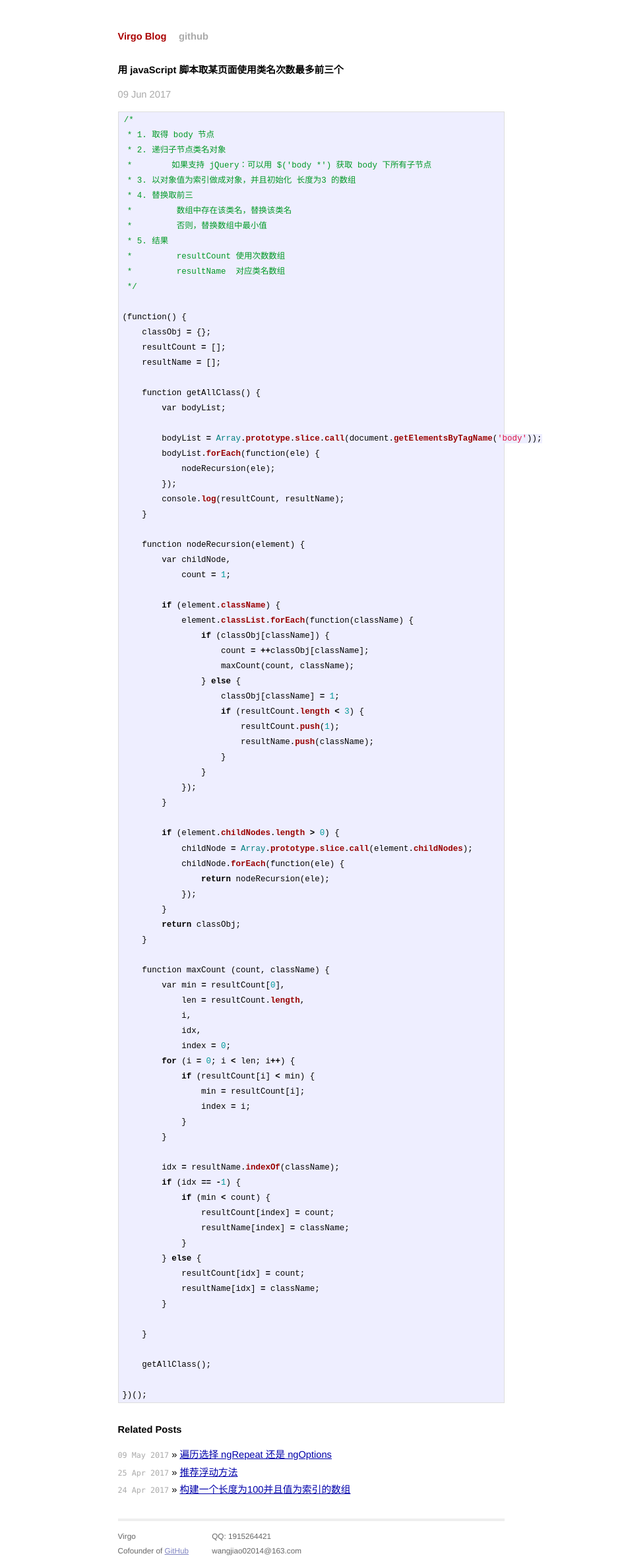
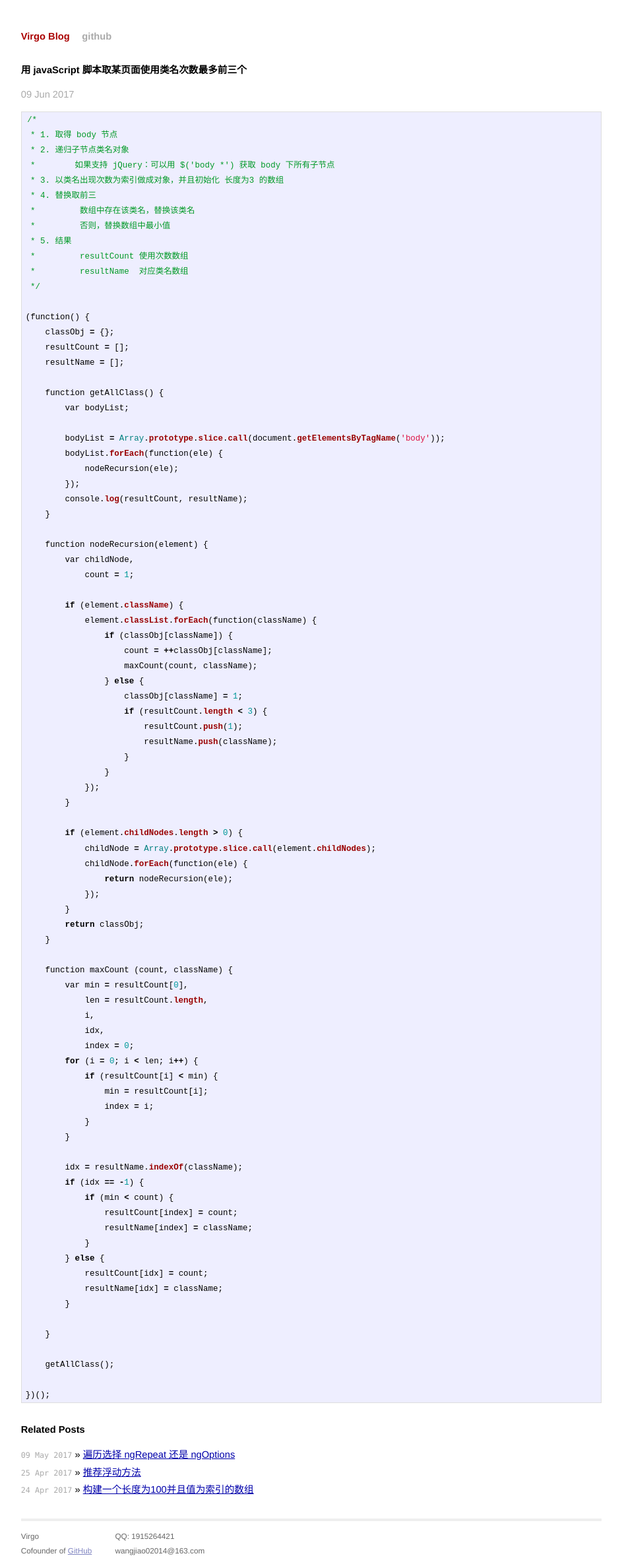
Before and after one commit to virgo02014/virgo02014.github.io, a Jekyll site: the page built from _posts/2017-06-09-Get-the-class-name-utilization-number-three.html, in a window 1280 px wide. Shown: the whole page at 66% size, without its empty margins (168-1111 px from the left). Built offline with Jekyll 4.4.1, drawn with Linux system fonts in a browser that asks for light colours.

Commit message:
expand screen

```diff
--- a/_posts/2017-06-09-Get-the-class-name-utilization-number-three.html
+++ b/_posts/2017-06-09-Get-the-class-name-utilization-number-three.html
@@ -11,7 +11,7 @@ title: 用 javaScript 脚本取某页面使用类名次数最多前三个
  * 1. 取得 body 节点
  * 2. 递归子节点类名对象
  *        如果支持 jQuery：可以用 $('body *') 获取 body 下所有子节点
- * 3. 以对象值为索引做成对象，并且初始化 长度为3 的数组
+ * 3. 以类名出现次数为索引做成对象，并且初始化 长度为3 的数组
  * 4. 替换取前三
  *         数组中存在该类名，替换该类名
  *         否则，替换数组中最小值
--- a/css/screen.css
+++ b/css/screen.css
@@ -81,7 +81,7 @@ ul.posts {
 .site {
   font-size: 110%;
   text-align: justify;
-  width: 40em;
+  width: 60em;
   margin: 3em auto 2em auto;
   line-height: 1.5em;
 }
```
